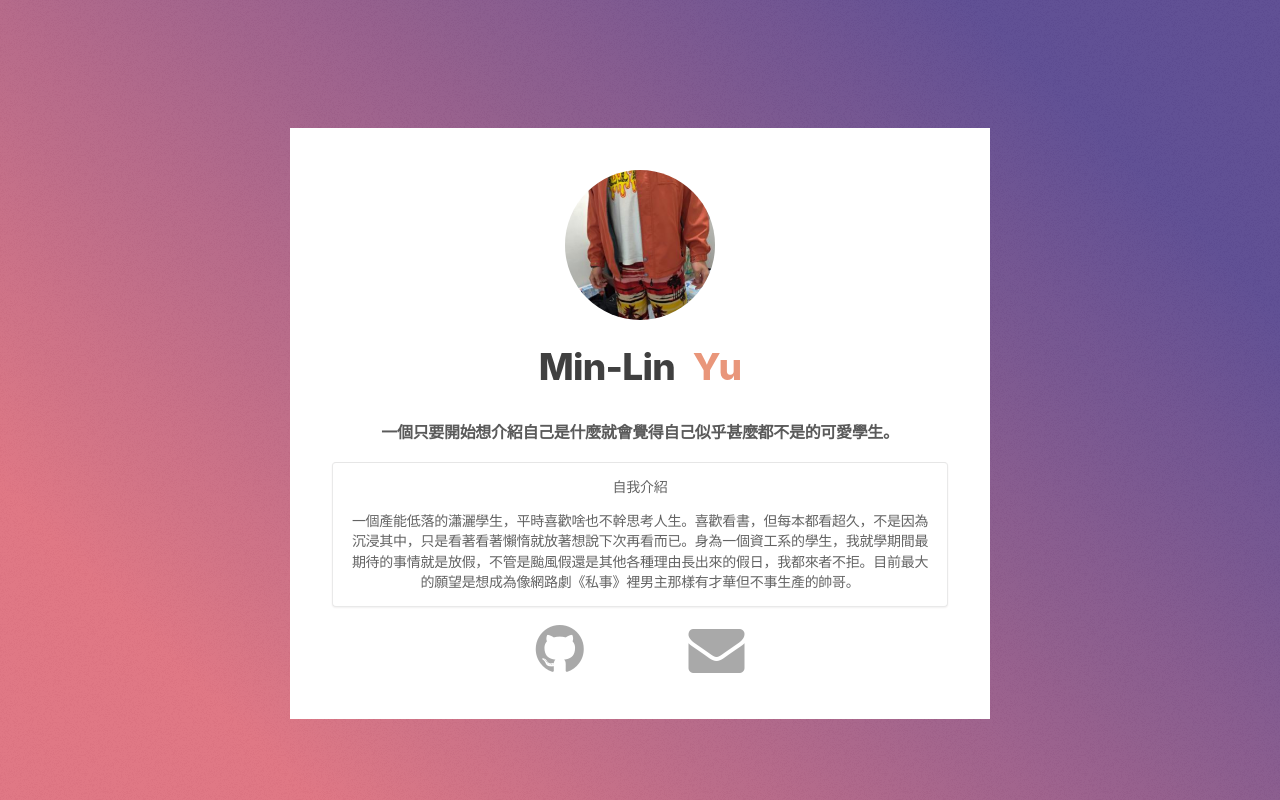
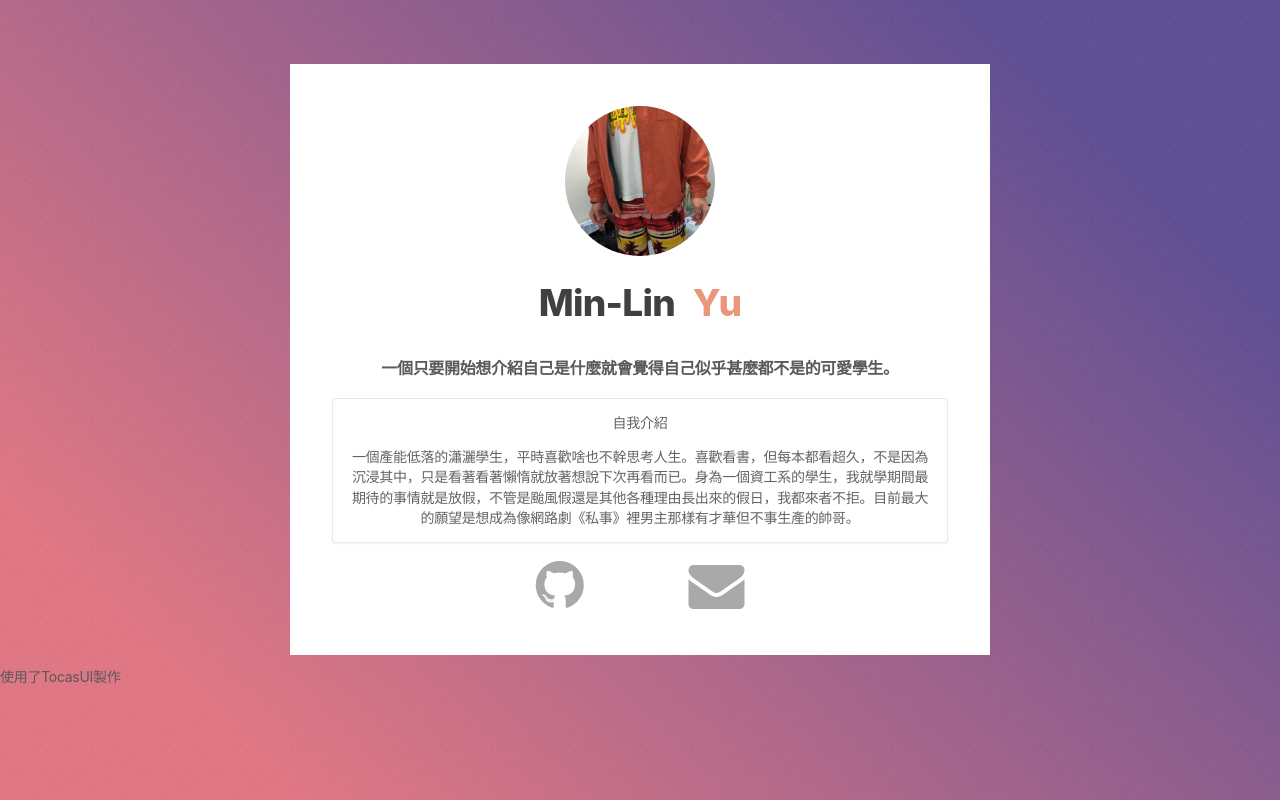
Before and after one commit to ABlueStudent/about_me, a plain HTML site: page index.html in a window 1280 px wide. Drawn offline with Linux system fonts and the light colour scheme.

Commit message:
修改一下，補上引用的css框架

```diff
--- a/index.html
+++ b/index.html
@@ -42,6 +42,7 @@
                 </div>
             </div>
         </div>
+        <p>使用了TocasUI製作</p>
     </div>
 </body>
 
--- a/main.css
+++ b/main.css
@@ -11,7 +11,7 @@ html {
 
 .item_02 {
     background-color: white;
-    margin-top: 10%;
+    margin-top: 5%;
     padding: 3em;
     max-height: 700px;
 }
```
